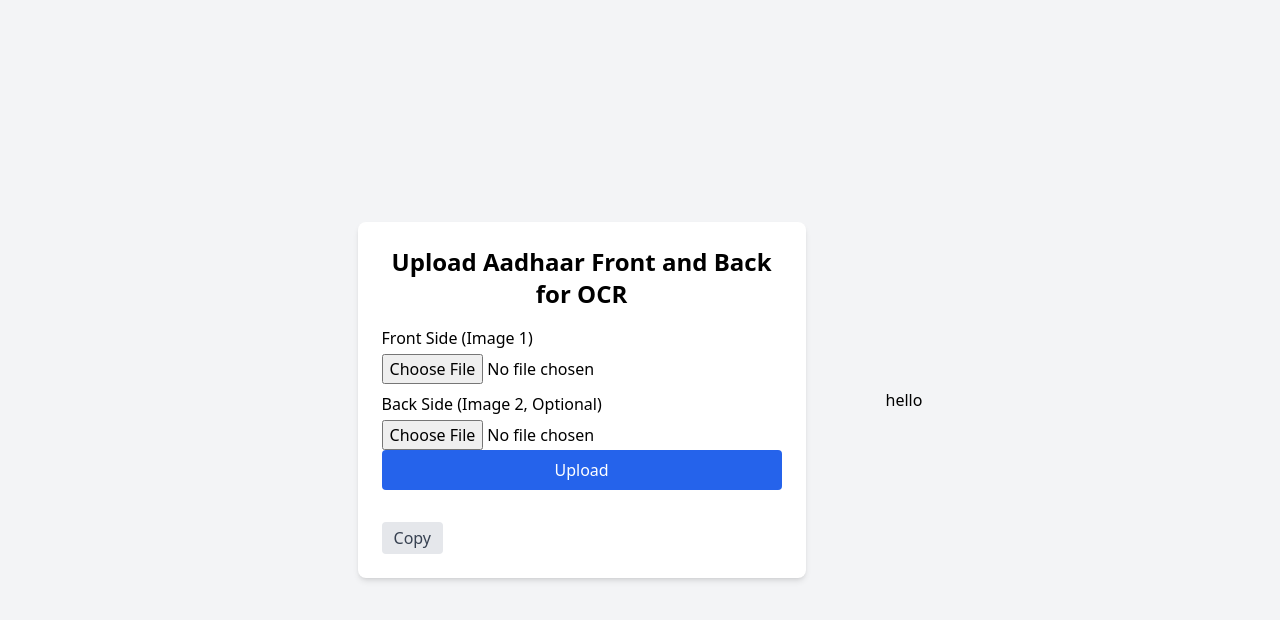
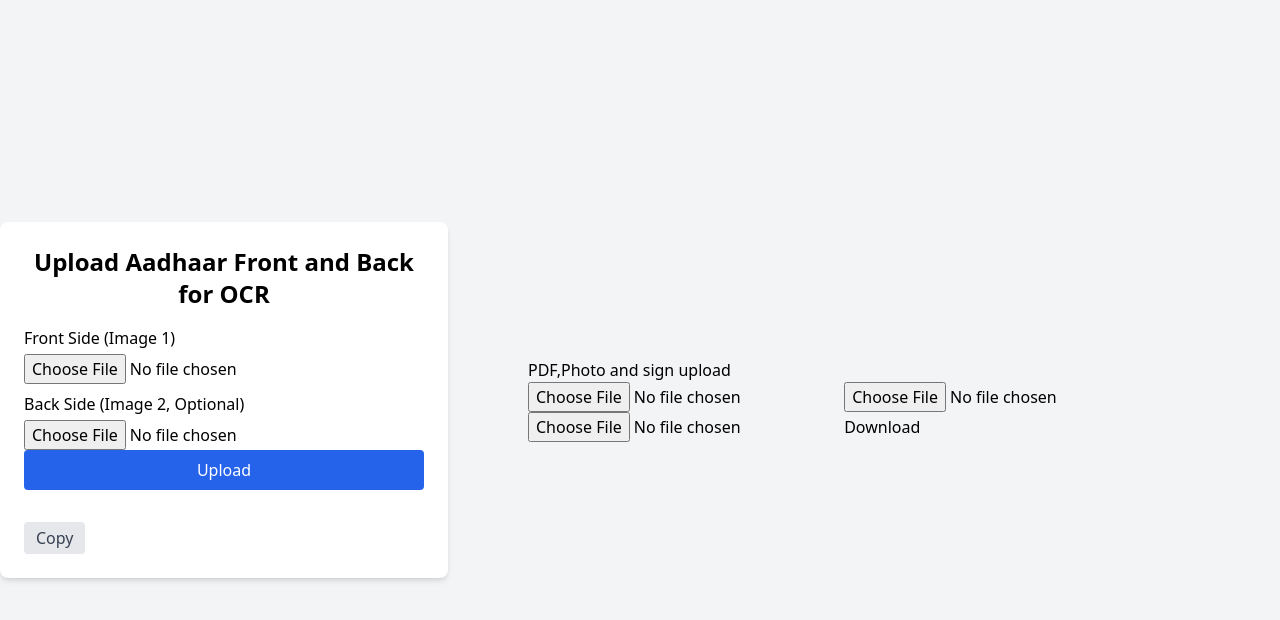
Before and after one commit to deepakguptabca/pan, a Flask app: page / in a window 1280 px wide. Shown: the top 620 px of the page. Run offline with Flask 3, Linux system fonts and the light colour scheme; some libraries are stand-ins or nearby versions.

Commit message:
added div in html

```diff
--- a/templates/index.html
+++ b/templates/index.html
@@ -1,65 +1,129 @@
-<!DOCTYPE html>
+<!doctype html>
 <html lang="en">
   <head>
-  <meta charset="UTF-8">
-  <title> OCR </title>
+    <meta charset="UTF-8" />
+    <title>OCR</title>
     <script src="https://cdn.tailwindcss.com"></script>
   </head>
   <body class="bg-gray-100 flex items-center justify-center min-h-screen">
-  <div class="flex flex-row items-center justify-center  space-x-20">
+    <div class="flex flex-row items-center justify-center space-x-20">
       <div class="bg-white p-6 rounded-lg shadow-md w-full max-w-md">
-    <h2 class="text-2xl font-bold mb-4 text-center">Upload Aadhaar Front and Back for OCR</h2>
+        <h2 class="text-2xl font-bold mb-4 text-center">
+          Upload Aadhaar Front and Back for OCR
+        </h2>
 
         <form id="uploadForm">
           <label class="block mb-1 font-medium">Front Side (Image 1)</label>
-      <input type="file" name="image1" accept="image/*" required class="mb-2 block w-full">
-      <img id="preview1" class="mb-4 w-full object-contain max-h-60 rounded border" style="display: none;" />
+          <input
+            type="file"
+            name="image1"
+            accept="image/*"
+            required
+            class="mb-2 block w-full"
+          />
+          <img
+            id="preview1"
+            class="mb-4 w-full object-contain max-h-60 rounded border"
+            style="display: none"
+          />
 
-      <label class="block mb-1 font-medium">Back Side (Image 2, Optional)</label>
-      <input type="file" name="image2" accept="image/*">
-      <img id="preview2" class="mb-4 w-full object-contain max-h-60 rounded border" style="display: none;" />
+          <label class="block mb-1 font-medium"
+            >Back Side (Image 2, Optional)</label
+          >
+          <input type="file" name="image2" accept="image/*" />
+          <img
+            id="preview2"
+            class="mb-4 w-full object-contain max-h-60 rounded border"
+            style="display: none"
+          />
 
-      <button type="submit" class="bg-blue-600 text-white px-4 py-2 rounded hover:bg-blue-700 w-full">Upload</button>
+          <button
+            type="submit"
+            class="bg-blue-600 text-white px-4 py-2 rounded hover:bg-blue-700 w-full"
+          >
+            Upload
+          </button>
         </form>
 
         <div class="mt-6">
-      <button id="copyBtn" class="mt-2 bg-gray-200 text-gray-700 px-3 py-1 rounded hover:bg-gray-300">Copy</button>
+          <button
+            id="copyBtn"
+            class="mt-2 bg-gray-200 text-gray-700 px-3 py-1 rounded hover:bg-gray-300"
+          >
+            Copy
+          </button>
           <div id="result" class="text-sm whitespace-pre-wrap"></div>
         </div>
       </div>
+
+      <!-- second half div  -->
       <div>
-    hello
+        <h1 class="text-bold font-2xl">PDF,Photo and sign upload</h1>
+
+        <form id="uploadform">
+          <input type="file" id="pdf" required/>
+          <input type="file" id="photo" required />
+          <input type="file" id="sign" required />
+          <button type="submit">Download</button>
+        </form>
+
       </div>
     </div>
+
+    <!-- script for pages  -->
     <script>
-    const form = document.getElementById('uploadForm');
-    const resultDiv = document.getElementById('result');
-    const preview1 = document.getElementById('preview1');
-    const preview2 = document.getElementById('preview2');
+      document.getElementById("uploadform").addEventListener("submit",(e)=>{
+        e.preventDefault();
+        let formdata = new FormData();
+        formdata.append("pdf",document.getElementById("pdf").files[0]);
+        formdata.append("photo",document.getElementById("photo").files[0]);
+        formdata.append("sign",document.getElementById("sign").files[0]);
+        fetch("/convert",{
+          method:"POST",
+          body:formdata
+        })
+        .then((response)=>response.blob())
+        .then((blob)=>{
+          const url = window.URL.createObjectURL(blob);
+          const a = document.createElement("a");
+          a.href = url;
+          a.download = "output.zip";
+          document.body.appendChild(a);
+          a.click();
+          a.remove();
+        })
+      })
+    </script>
 
-    form.image1.addEventListener('change', (e) => {
+    <script>
+      const form = document.getElementById("uploadForm");
+      const resultDiv = document.getElementById("result");
+      const preview1 = document.getElementById("preview1");
+      const preview2 = document.getElementById("preview2");
+
+      form.image1.addEventListener("change", (e) => {
         if (e.target.files[0]) {
           preview1.src = URL.createObjectURL(e.target.files[0]);
-        preview1.style.display = 'block';
+          preview1.style.display = "block";
         }
       });
 
-    form.image2.addEventListener('change', (e) => {
+      form.image2.addEventListener("change", (e) => {
         if (e.target.files[0]) {
           preview2.src = URL.createObjectURL(e.target.files[0]);
-        preview2.style.display = 'block';
+          preview2.style.display = "block";
         }
       });
 
-    form.addEventListener('submit', async (e) => {
+      form.addEventListener("submit", async (e) => {
         e.preventDefault();
-      resultDiv.innerText = 'Processing...';
+        resultDiv.innerText = "Processing...";
 
         const file1 = form.image1.files[0];
         const file2 = form.image2.files[0];
 
         if (!file1) {
-        resultDiv.innerText = 'Please select the front image.';
+          resultDiv.innerText = "Please select the front image.";
           return;
         }
 
@@ -69,33 +133,33 @@
         if (file2) {
           const img2 = await loadImage(file2);
 
-        const canvas = document.createElement('canvas');
+          const canvas = document.createElement("canvas");
           const width = Math.max(img1.width, img2.width);
           const height = img1.height + img2.height;
 
           canvas.width = width;
           canvas.height = height;
 
-        const ctx = canvas.getContext('2d');
-        ctx.fillStyle = 'white';
+          const ctx = canvas.getContext("2d");
+          ctx.fillStyle = "white";
           ctx.fillRect(0, 0, width, height);
           ctx.drawImage(img1, 0, 0);
           ctx.drawImage(img2, 0, img1.height);
 
-        finalBlob = await new Promise(resolve => {
-          canvas.toBlob(blob => resolve(blob), 'image/jpeg', 0.95);
+          finalBlob = await new Promise((resolve) => {
+            canvas.toBlob((blob) => resolve(blob), "image/jpeg", 0.95);
           });
         } else {
           finalBlob = file1;
         }
 
         const formData = new FormData();
-      formData.append('image', finalBlob, 'combined.jpg');
+        formData.append("image", finalBlob, "combined.jpg");
 
         try {
-        const response = await fetch('/upload', {
-          method: 'POST',
-          body: formData
+          const response = await fetch("/upload", {
+            method: "POST",
+            body: formData,
           });
 
           if (!response.ok) {
@@ -105,9 +169,8 @@
           // Expect plain text response
           const text = await response.text();
           resultDiv.innerText = text;
-
         } catch (err) {
-        resultDiv.innerText = 'Error: ' + err.message;
+          resultDiv.innerText = "Error: " + err.message;
         }
       });
 
@@ -121,19 +184,23 @@
       }
 
       // Copy button handling for #result
-    const copyBtn = document.getElementById('copyBtn');
+      const copyBtn = document.getElementById("copyBtn");
       if (copyBtn) {
-      copyBtn.addEventListener('click', async () => {
+        copyBtn.addEventListener("click", async () => {
           try {
-          const text = resultDiv.innerText || '';
+            const text = resultDiv.innerText || "";
             await navigator.clipboard.writeText(text);
             const original = copyBtn.innerText;
-          copyBtn.innerText = 'Copied!';
-          setTimeout(() => { copyBtn.innerText = original; }, 1500);
+            copyBtn.innerText = "Copied!";
+            setTimeout(() => {
+              copyBtn.innerText = original;
+            }, 1500);
           } catch (err) {
-          console.error('Copy failed', err);
-          copyBtn.innerText = 'Failed';
-          setTimeout(() => { copyBtn.innerText = 'Copy'; }, 1500);
+            console.error("Copy failed", err);
+            copyBtn.innerText = "Failed";
+            setTimeout(() => {
+              copyBtn.innerText = "Copy";
+            }, 1500);
           }
         });
       }
```
Lines whose indentation alone changed are shown as unchanged.
